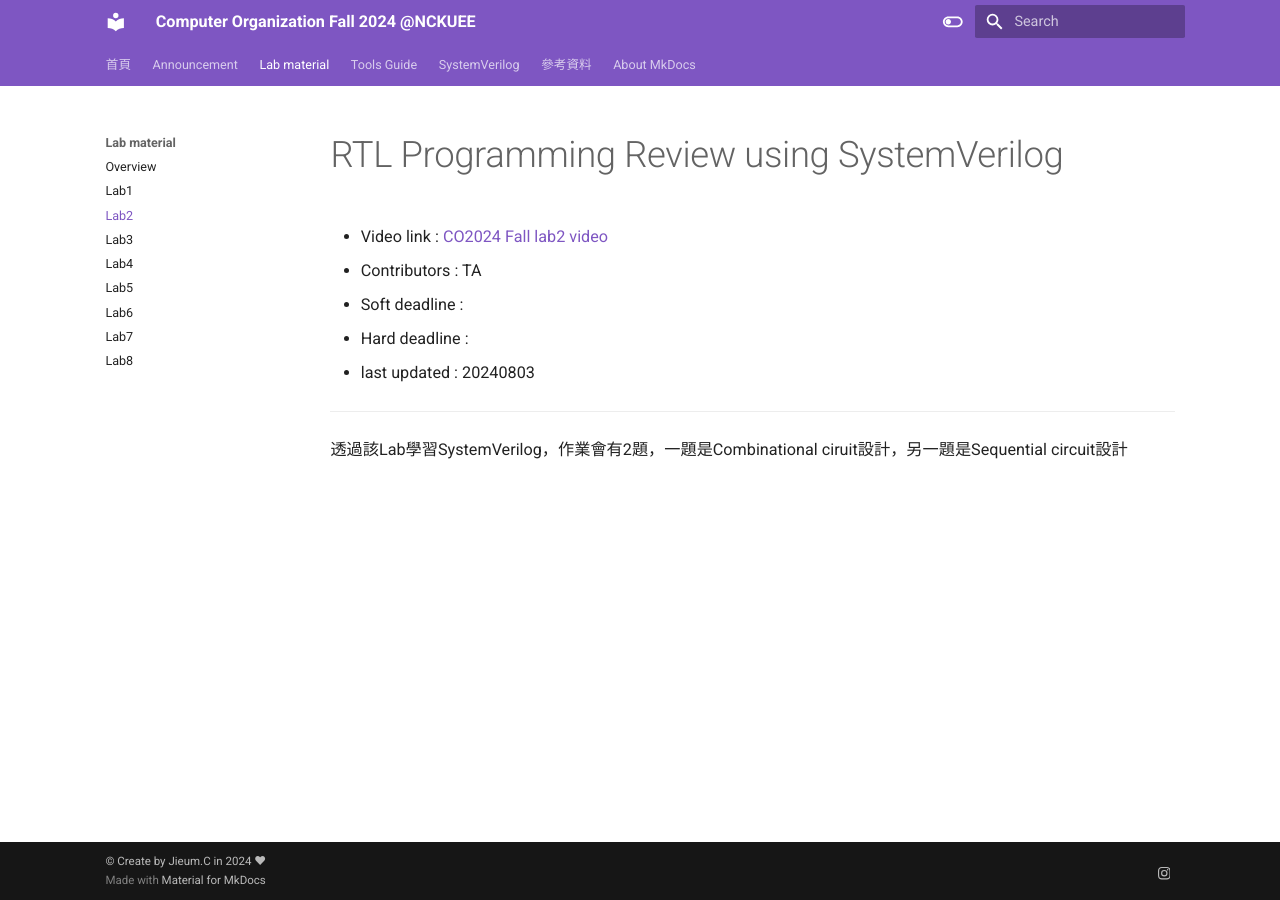
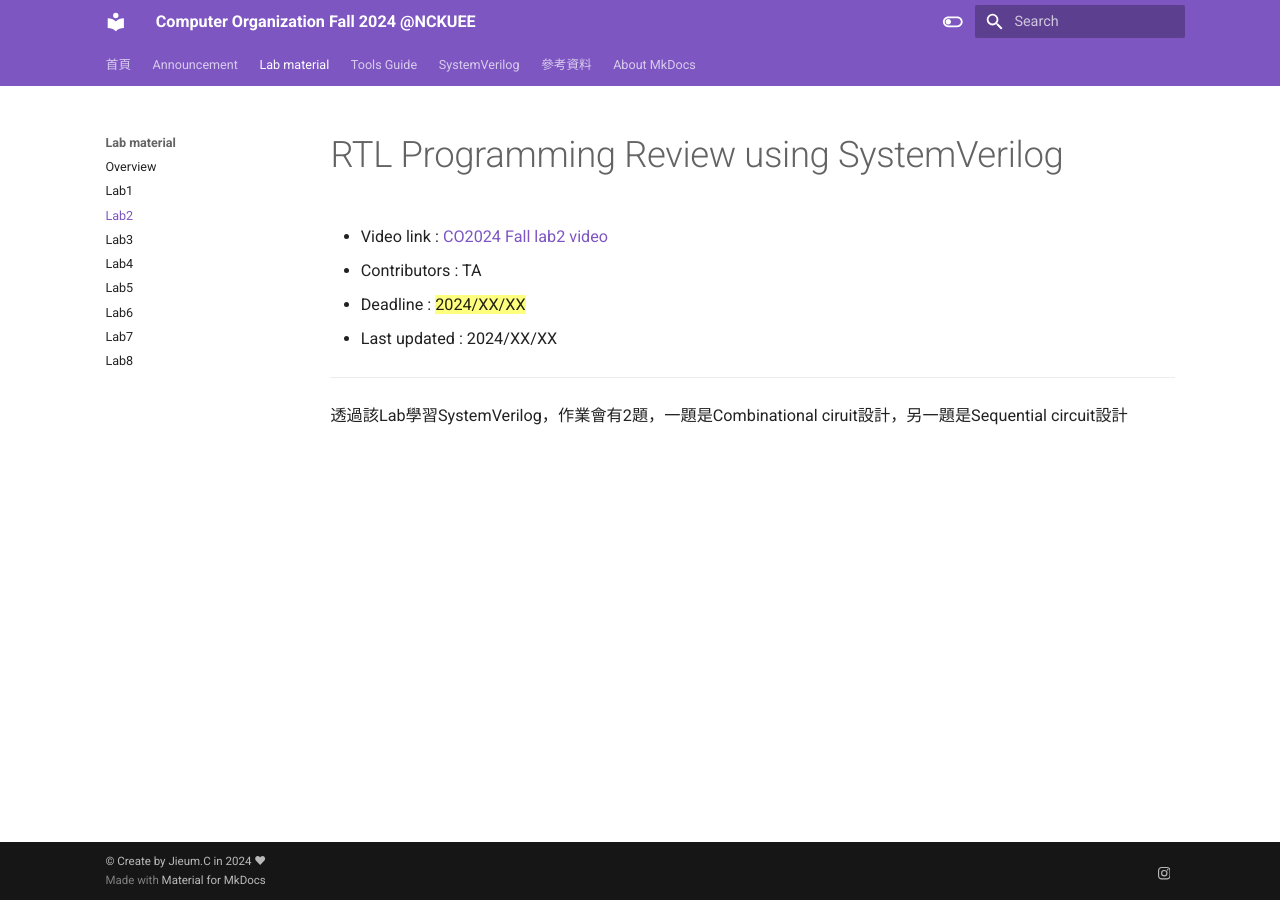
Before and after one commit to Jieumban/Test_mkdocs-, an MkDocs documentation site: the page built from docs/labs/lab2.md, in a window 1280 px wide. Built offline with MkDocs 1.6.1 and Material for MkDocs 9.7.7, drawn with Linux system fonts in a browser that asks for light colours; nearby versions of some CDN libraries.

Commit message:
remove soft deadline

```diff
--- a/docs/labs/lab2.md
+++ b/docs/labs/lab2.md
@@ -2,9 +2,8 @@
 
 - Video link : <a href="https://youtube.com" target="_blank">CO2024 Fall lab2 video</a>
 - Contributors : TA
-- Soft deadline :
-- Hard deadline :
-- last updated : 20240803
+- Deadline : ==2024/XX/XX==
+- Last updated : 2024/XX/XX
 
 ---
 
```
Also changed, not shown: docs/labs/lab1.md (+2 -3 lines).
